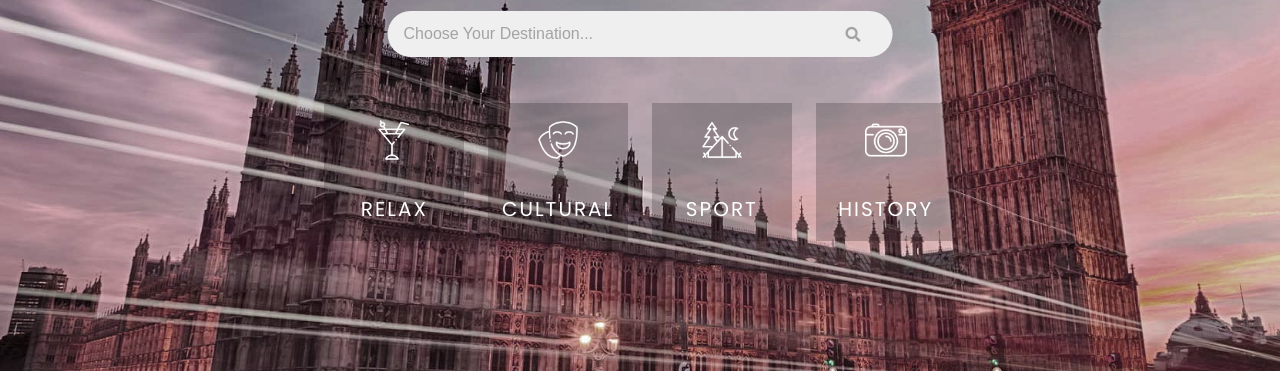
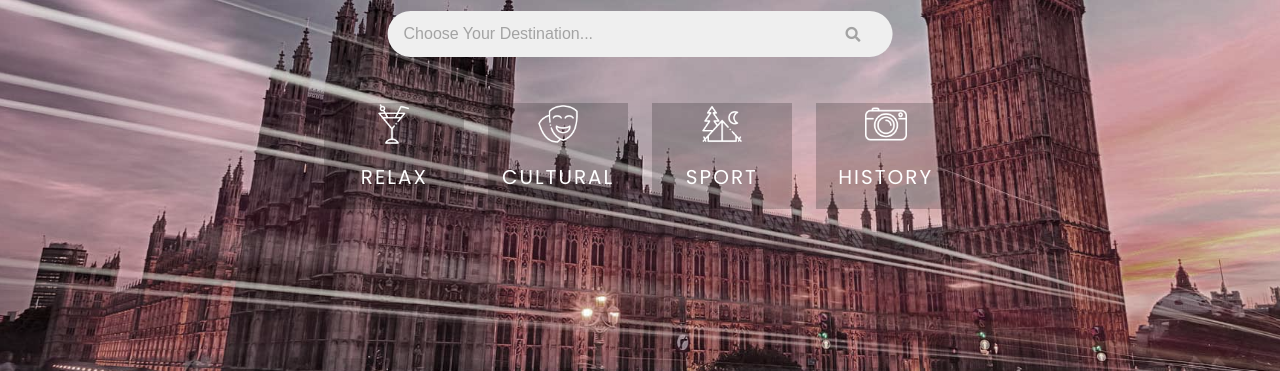
Before and after one commit to tien2108/tien2108.github.io, a plain HTML site: page index.html in a window 1280 px wide. Shown: the part 429-800 px from the top of the page. Drawn offline with Linux system fonts and the light colour scheme.

Commit message:
first commit

```diff
--- a/assets/css/main.css
+++ b/assets/css/main.css
@@ -602,7 +602,6 @@
 .search__aside-img {
   width: 30%;
   height: 50%;
-  margin: 16px 0;
 }
 
 .search__aside-link {
```
